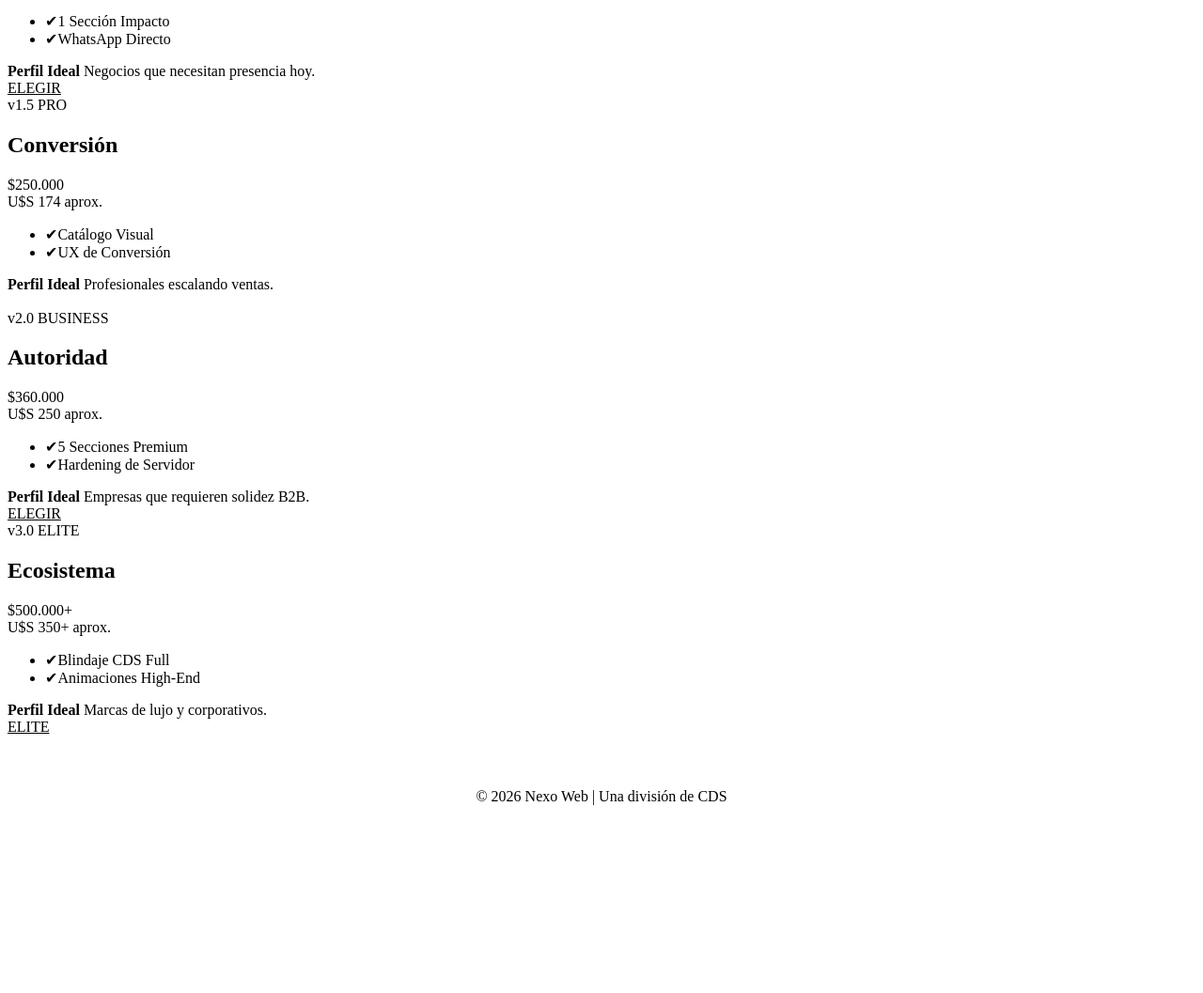
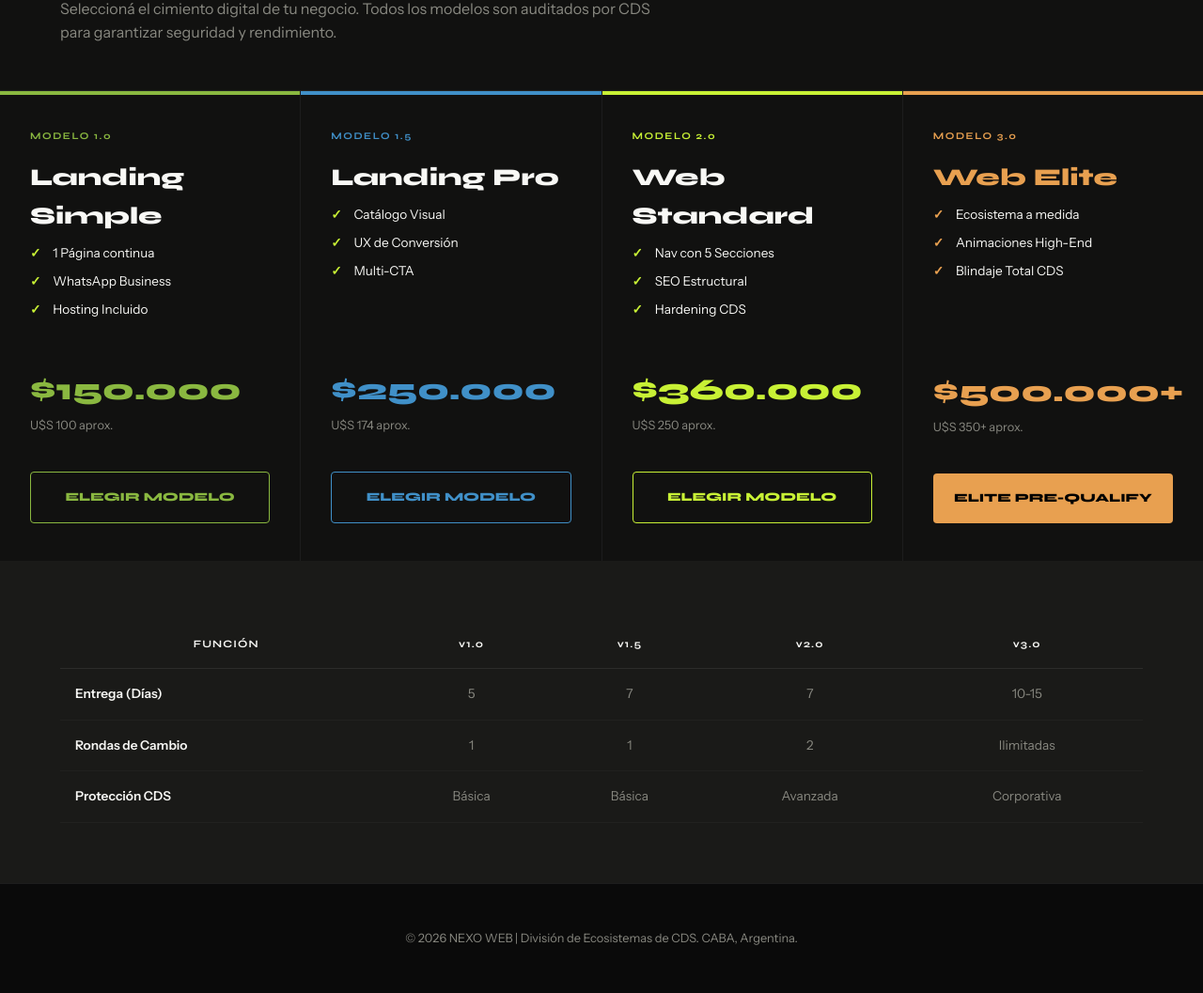
Before and after one commit to consultoriainformaticacds/nexo-landing, a website built with Vite: page comparativa/index.html in a window 1280 px wide. Shown: the part 355-1412 px from the top of the page at 94% size. Before the commit the page ends 1276 px from the top, so only its background shows below. Built offline with nearby package versions, Linux system fonts and the light colour scheme.

Commit message:
fix: inyecta diseño elite directamente en index.html para asegurar visualizacion perfecta

```diff
--- a/comparativa/index.html
+++ b/comparativa/index.html
@@ -3,80 +3,165 @@
 <head>
     <meta charset="UTF-8">
     <meta name="viewport" content="width=device-width, initial-scale=1.0">
-    <title>Inversión 2026 | Nexo Web</title>
+    <title>Matriz de Inversión 2026 | NEXO WEB</title>
+
+    <link rel="preconnect" href="https://fonts.googleapis.com">
+    <link rel="preconnect" href="https://fonts.gstatic.com" crossorigin>
     <link href="https://fonts.googleapis.com/css2?family=Instrument+Sans:wght@300;400;600&family=Syne:wght@700;800&display=swap" rel="stylesheet">
-    <link rel="stylesheet" href="../src/Assets/css/comparativa.css">
+
+    <style>
+        /* CSS INYECTADO PARA EVITAR ERRORES DE RUTA */
+        *,*::before,*::after{box-sizing:border-box;margin:0;padding:0}
+        :root{
+            --black:#0A0A0A; --off-black:#111110; --dark:#1A1A18; --white:#F8F8F5;
+            --muted:#888880; --accent:#C8F135; --border:rgba(255,255,255,0.08);
+            --m1:#8AB840; --m15:#4090C8; --m2:#C8F135; --m3:#E8A050;
+        }
+        html{scroll-behavior:smooth}
+        body{font-family:'Instrument Sans',sans-serif;background:var(--black);color:var(--white);overflow-x:hidden; line-height: 1.6;}
+
+        /* NAVEGACIÓN */
+        nav{position:sticky;top:0;z-index:100;display:flex;align-items:center;justify-content:space-between;padding:1.2rem 5%;background:rgba(10,10,10,0.95);backdrop-filter:blur(16px);border-bottom:1px solid var(--border)}
+        .nav-logo{font-family:'Syne',sans-serif;font-size:1.3rem;font-weight:800;color:var(--white);text-decoration:none}
+        .nav-logo span{color:var(--accent)}
+        .nav-cta{font-family:'Syne',sans-serif;font-size:0.75rem;font-weight:700;color:var(--black);background:var(--accent);padding:0.7rem 1.4rem;text-decoration:none;border-radius:4px;transition:0.3s}
+        .nav-cta:hover{background:#A8D020; transform: scale(1.05);}
+
+        /* HERO */
+        .hero{padding:5rem 5% 3rem;background:var(--off-black);border-bottom:1px solid var(--border)}
+        .hero-tag{font-size:0.7rem;font-weight:700;letter-spacing:0.2em;text-transform:uppercase;color:var(--accent);margin-bottom:1rem;display:flex;align-items:center;gap:0.5rem}
+        .hero-title{font-family:'Syne',sans-serif;font-size:clamp(2.2rem,6vw,4rem);font-weight:800;letter-spacing:-0.02em;margin-bottom:1rem; line-height: 1.1;}
+        .hero-title span{-webkit-text-stroke: 1px #fff; color: transparent;}
+        .hero-desc{font-size:1rem;font-weight:300;color:var(--muted);max-width:650px}
+
+        /* GRID DE MODELOS */
+        .models-grid{display:grid;grid-template-columns:repeat(auto-fit, minmax(280px, 1fr));gap:1px;background:var(--border)}
+        .model-card{background:var(--off-black);padding:2.5rem 2rem;position:relative;display:flex;flex-direction:column;min-height: 500px;}
+        .model-card::before{content:'';position:absolute;top:0;left:0;right:0;height:4px}
+        .m1::before{background:var(--m1)} .m15::before{background:var(--m15)} .m2::before{background:var(--m2)} .m3::before{background:var(--m3)}
+
+        .model-num{font-family:'Syne',sans-serif;font-size:0.65rem;font-weight:700;letter-spacing:0.15em;margin-bottom:1rem}
+        .m1 .model-num{color:var(--m1)} .m15 .model-num{color:var(--m15)} .m2 .model-num{color:var(--m2)} .m3 .model-num{color:var(--m3)}
+
+        .model-name{font-family:'Syne',sans-serif;font-size:1.6rem;font-weight:800;margin-bottom:0.5rem}
+        .model-price{font-family:'Syne',sans-serif;font-size:2rem;font-weight:800;margin-bottom:0.2rem; margin-top: auto;}
+        .m1 .model-price{color:var(--m1)} .m15 .model-price{color:var(--m15)} .m2 .model-price{color:var(--m2)} .m3 .model-price{color:var(--m3)}
+        .model-usd{font-size:0.8rem;color:var(--muted);margin-bottom:1.5rem}
+
+        .model-features{list-style:none;margin-bottom:2rem; flex-grow: 1;}
+        .feature-item{display:flex;align-items:center;gap:0.8rem;font-size:0.85rem;color:var(--white);margin-bottom:8px}
+        .check{color:var(--accent); font-weight: 800;}
+
+        /* BOTONES DE SELECCIÓN */
+        .btn-select{display:block; width:100%; padding:1rem; text-align:center; text-decoration:none; font-family:'Syne'; font-weight:800; font-size:0.8rem; border-radius:4px; transition:0.3s; margin-top: 15px;}
+        .m1 .btn-select{border:1px solid var(--m1); color:var(--m1)} .m1 .btn-select:hover{background:var(--m1); color:black}
+        .m15 .btn-select{border:1px solid var(--m15); color:var(--m15)} .m15 .btn-select:hover{background:var(--m15); color:white}
+        .m2 .btn-select{border:1px solid var(--m2); color:var(--m2)} .m2 .btn-select:hover{background:var(--m2); color:black}
+        .m3 .btn-select{background:var(--m3); color:black} .m3 .btn-select:hover{filter: brightness(1.2);}
+
+        /* TABLA */
+        .table-section{padding:4rem 5%;background:var(--dark)}
+        .compare-table{width:100%;border-collapse:collapse;font-size:0.85rem; min-width: 600px;}
+        .compare-table th{padding:1rem; text-align:center; font-family:'Syne'; font-size:0.7rem; letter-spacing:0.1em; border-bottom:1px solid var(--border)}
+        .compare-table td{padding:1rem; border-bottom:1px solid rgba(255,255,255,0.03); text-align:center; color:var(--muted)}
+        .compare-table td:first-child{text-align:left; color:var(--white); font-weight:600}
+
+        footer{padding:3rem 5%; text-align:center; border-top:1px solid var(--border); font-size:0.8rem; color:var(--muted)}
+
+        @media(max-width:768px){ .models-grid{grid-template-columns:1fr} .hero-title{font-size: 2.5rem;} }
+    </style>
 </head>
 <body>
 
     <nav>
         <a href="../index.html" class="nav-logo">NEXO<span>.</span>WEB</a>
-        <div class="nav-sub">Matriz de Inversión 2026</div>
-        <a href="https://wa.me/5491124632544" class="nav-cta">SOLICITAR PDF</a>
+        <div class="nav-sub">MATRIZ TÉCNICA 2026</div>
+        <a href="https://wa.me/5491124632544" class="nav-cta">PRESUPUESTO PDF</a>
     </nav>
 
     <header class="hero">
-        <div class="hero-tag">Catálogo de Ecosistemas</div>
+        <p class="hero-tag">// INVERSIÓN Y ESCALABILIDAD</p>
         <h1 class="hero-title">Arquitecturas para<br><span>Escalar</span></h1>
-        <p class="hero-desc">Compara los alcances de nuestras infraestructuras base. Cada modelo es un activo digital auditado por CDS.</p>
+        <p class="hero-desc">Seleccioná el cimiento digital de tu negocio. Todos los modelos son auditados por CDS para garantizar seguridad y rendimiento.</p>
     </header>
 
     <main class="models-grid">
         <article class="model-card m1">
-            <div class="model-num">v1.0 LANDING</div>
-            <h2 class="model-name">Captación</h2>
+            <div class="model-num">MODELO 1.0</div>
+            <h2 class="model-name">Landing Simple</h2>
+            <ul class="model-features">
+                <li class="feature-item"><span class="check">✓</span> 1 Página continua</li>
+                <li class="feature-item"><span class="check">✓</span> WhatsApp Business</li>
+                <li class="feature-item"><span class="check">✓</span> Hosting Incluido</li>
+            </ul>
             <div class="model-price">$150.000</div>
             <div class="model-usd">U$S 100 aprox.</div>
-            <ul class="model-features">
-                <li class="feature-item"><span class="feature-dot yes c1">✔</span>1 Sección Impacto</li>
-                <li class="feature-item"><span class="feature-dot yes c1">✔</span>WhatsApp Directo</li>
-            </ul>
-            <div class="model-ideal"><strong>Perfil Ideal</strong> Negocios que necesitan presencia hoy.</div>
-            <a href="https://wa.me/5491124632544?text=Me%20interesa%20v1.0" class="btn-dark" style="margin-top:auto; background:var(--m1); color:black; text-align:center;">ELEGIR</a>
+            <a href="https://wa.me/5491124632544?text=Hola%20Nexo!%20Me%20interesa%20el%20Modelo%201.0%20Landing%20Simple" class="btn-select">ELEGIR MODELO</a>
         </article>
 
         <article class="model-card m15">
-            <div class="model-num">v1.5 PRO</div>
-            <h2 class="model-name">Conversión</h2>
+            <div class="model-num">MODELO 1.5</div>
+            <h2 class="model-name">Landing Pro</h2>
+            <ul class="model-features">
+                <li class="feature-item"><span class="check">✓</span> Catálogo Visual</li>
+                <li class="feature-item"><span class="check">✓</span> UX de Conversión</li>
+                <li class="feature-item"><span class="check">✓</span> Multi-CTA</li>
+            </ul>
             <div class="model-price">$250.000</div>
             <div class="model-usd">U$S 174 aprox.</div>
-            <ul class="model-features">
-                <li class="feature-item"><span class="feature-dot yes c15">✔</span>Catálogo Visual</li>
-                <li class="feature-item"><span class="feature-dot yes c15">✔</span>UX de Conversión</li>
-            </ul>
-            <div class="model-ideal"><strong>Perfil Ideal</strong> Profesionales escalando ventas.</div>
-            <a href="https://wa.me/5491124632544?text=Me%20interesa%20v1.5" class="btn-dark" style="margin-top:auto; background:var(--m15); color:white; text-align:center;">ELEGIR</a>
+            <a href="https://wa.me/5491124632544?text=Hola%20Nexo!%20Me%20interesa%20el%20Modelo%201.5%20Landing%20Pro" class="btn-select">ELEGIR MODELO</a>
         </article>
 
         <article class="model-card m2">
-            <div class="model-num">v2.0 BUSINESS</div>
-            <h2 class="model-name">Autoridad</h2>
+            <div class="model-num">MODELO 2.0</div>
+            <h2 class="model-name">Web Standard</h2>
+            <ul class="model-features">
+                <li class="feature-item"><span class="check">✓</span> Nav con 5 Secciones</li>
+                <li class="feature-item"><span class="check">✓</span> SEO Estructural</li>
+                <li class="feature-item"><span class="check">✓</span> Hardening CDS</li>
+            </ul>
             <div class="model-price">$360.000</div>
             <div class="model-usd">U$S 250 aprox.</div>
-            <ul class="model-features">
-                <li class="feature-item"><span class="feature-dot yes c2">✔</span>5 Secciones Premium</li>
-                <li class="feature-item"><span class="feature-dot yes c2">✔</span>Hardening de Servidor</li>
-            </ul>
-            <div class="model-ideal"><strong>Perfil Ideal</strong> Empresas que requieren solidez B2B.</div>
-            <a href="https://wa.me/5491124632544?text=Me%20interesa%20v2.0" class="btn-dark" style="margin-top:auto; background:var(--m2); color:black; text-align:center;">ELEGIR</a>
+            <a href="https://wa.me/5491124632544?text=Hola%20Nexo!%20Me%20interesa%20el%20Modelo%202.0%20Web%20Standard" class="btn-select">ELEGIR MODELO</a>
         </article>
 
         <article class="model-card m3">
-            <div class="model-num">v3.0 ELITE</div>
-            <h2 class="model-name">Ecosistema</h2>
+            <div class="model-num">MODELO 3.0</div>
+            <h2 class="model-name" style="color:var(--m3)">Web Elite</h2>
+            <ul class="model-features">
+                <li class="feature-item"><span class="check" style="color:var(--m3)">✓</span> Ecosistema a medida</li>
+                <li class="feature-item"><span class="check" style="color:var(--m3)">✓</span> Animaciones High-End</li>
+                <li class="feature-item"><span class="check" style="color:var(--m3)">✓</span> Blindaje Total CDS</li>
+            </ul>
             <div class="model-price">$500.000+</div>
             <div class="model-usd">U$S 350+ aprox.</div>
-            <ul class="model-features">
-                <li class="feature-item"><span class="feature-dot yes c3">✔</span>Blindaje CDS Full</li>
-                <li class="feature-item"><span class="feature-dot yes c3">✔</span>Animaciones High-End</li>
-            </ul>
-            <div class="model-ideal"><strong>Perfil Ideal</strong> Marcas de lujo y corporativos.</div>
-            <a href="https://wa.me/5491124632544?text=Me%20interesa%20v3.0" class="btn-dark" style="margin-top:auto; background:var(--m3); color:black; text-align:center;">ELITE</a>
+            <a href="https://wa.me/5491124632544?text=Hola%20Nexo!%20Deseo%20informaci%C3%B3n%20para%20el%20Modelo%203.0%20Elite" class="btn-select">ELITE PRE-QUALIFY</a>
         </article>
     </main>
 
-    <footer style="padding: 40px; text-align: center; border-top: 1px solid var(--border);">
-        <p>© 2026 Nexo Web | Una división de CDS</p>
+    <section class="table-section">
+        <div style="overflow-x: auto;">
+            <table class="compare-table">
+                <thead>
+                    <tr>
+                        <th>FUNCIÓN</th>
+                        <th>v1.0</th>
+                        <th>v1.5</th>
+                        <th>v2.0</th>
+                        <th>v3.0</th>
+                    </tr>
+                </thead>
+                <tbody>
+                    <tr><td>Entrega (Días)</td><td>5</td><td>7</td><td>7</td><td>10-15</td></tr>
+                    <tr><td>Rondas de Cambio</td><td>1</td><td>1</td><td>2</td><td>Ilimitadas</td></tr>
+                    <tr><td>Protección CDS</td><td>Básica</td><td>Básica</td><td>Avanzada</td><td>Corporativa</td></tr>
+                </tbody>
+            </table>
+        </div>
+    </section>
+
+    <footer>
+        © 2026 NEXO WEB | División de Ecosistemas de CDS. CABA, Argentina.
     </footer>
 
 </body>
```
